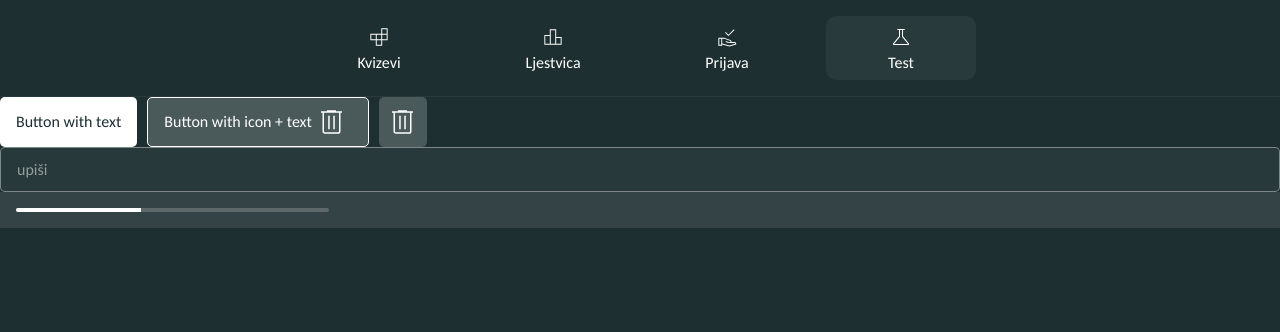
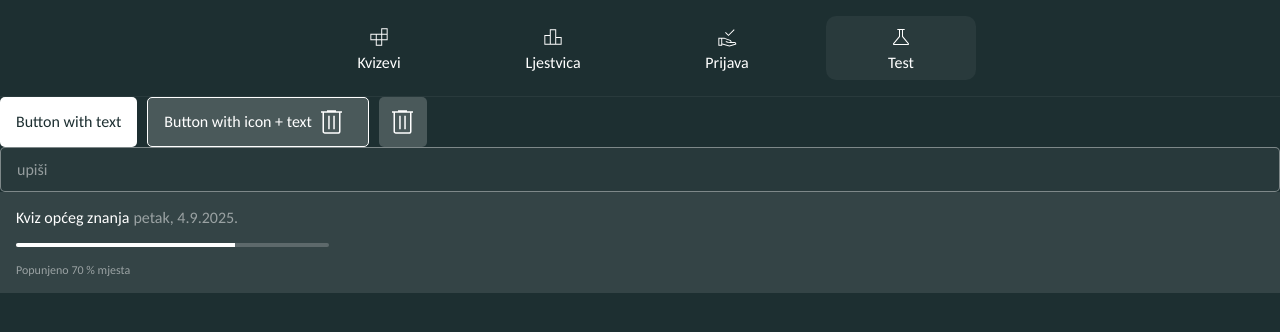
Before and after one commit to lovretomic/peta-kviz-app, a React (Vite) app: page /test in a window 1280 px wide. Shown: the top 332 px of the page. Built offline with nearby package versions, Linux system fonts and the light colour scheme.

Commit message:
updated input style, added label, date and percentage

```diff
--- a/src/components/ProgressBar/ProgressBar.module.scss
+++ b/src/components/ProgressBar/ProgressBar.module.scss
@@ -17,7 +17,22 @@
 .progressBarContainer {
   width: 100%;
   display: flex;
+  flex-direction: column;
   justify-content: flex-start;
   padding: 16px;
+  gap: 16px;
   background-color: rgba(white, 0.1);
+  font-size: 16px;
+  .info {
+    display: flex;
+    flex-direction: row;
+    gap: 4px;
+    .date {
+      color: rgba(white, 0.5);
+    }
+  }
 }
+.percentage {
+  font-size: 12px;
+  color: rgba(white, 0.5);
+}
--- a/src/components/ProgressBar/ProgressBar.tsx
+++ b/src/components/ProgressBar/ProgressBar.tsx
@@ -3,21 +3,34 @@ import clsx from "clsx";
 
 type ProgressBarProps = {
   percentage: number;
+  label: string;
+  date: string;
   className?: string;
 } & React.HTMLAttributes<HTMLDivElement>;
 const ProgressBar: React.FC<ProgressBarProps> = ({
   percentage,
+  label,
+  date,
   className,
   ...handlers
 }) => {
   return (
     <div className={c.progressBarContainer}>
+      <div className={c.info}>
+        <span>{label}</span>
+        <span className={c.date}>{date}</span>
+      </div>
       <div className={clsx(c.progressBar, className)} {...handlers}>
         <div
           className={clsx(c.progress, className)}
           style={{ width: `${percentage}%` }}
         ></div>
       </div>
+      <div className={c.percentage}>
+        {percentage < 100
+          ? `Popunjeno ${percentage} % mjesta`
+          : "Sva su mjesta popunjena!"}
+      </div>
     </div>
   );
 };
--- a/src/pages/TestPage/TestPage.tsx
+++ b/src/pages/TestPage/TestPage.tsx
@@ -17,7 +17,11 @@ const TestPage = () => {
         <Input placeholder="upiši" />
       </div>
       <div>
-        <ProgressBar percentage={40} />
+        <ProgressBar
+          label="Kviz općeg znanja"
+          date="petak, 4.9.2025."
+          percentage={70}
+        />
       </div>
     </>
   );
```
